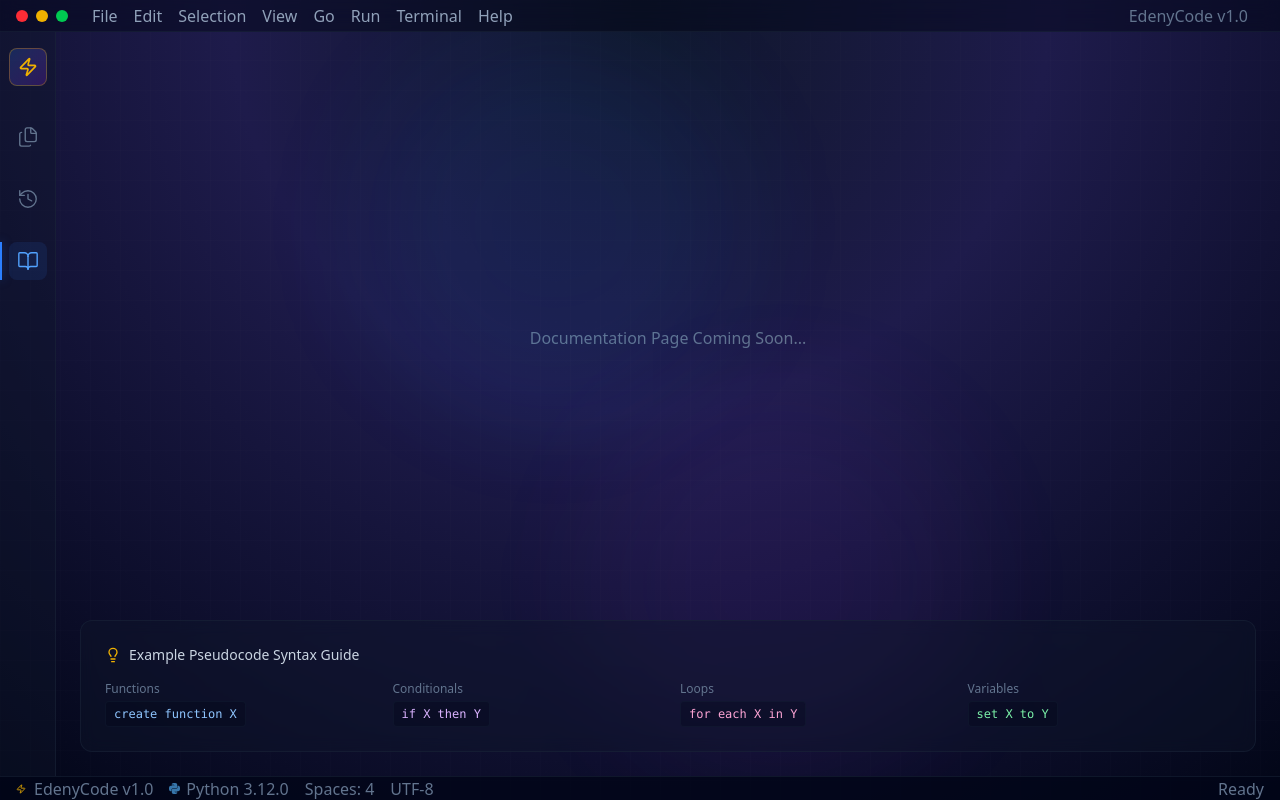
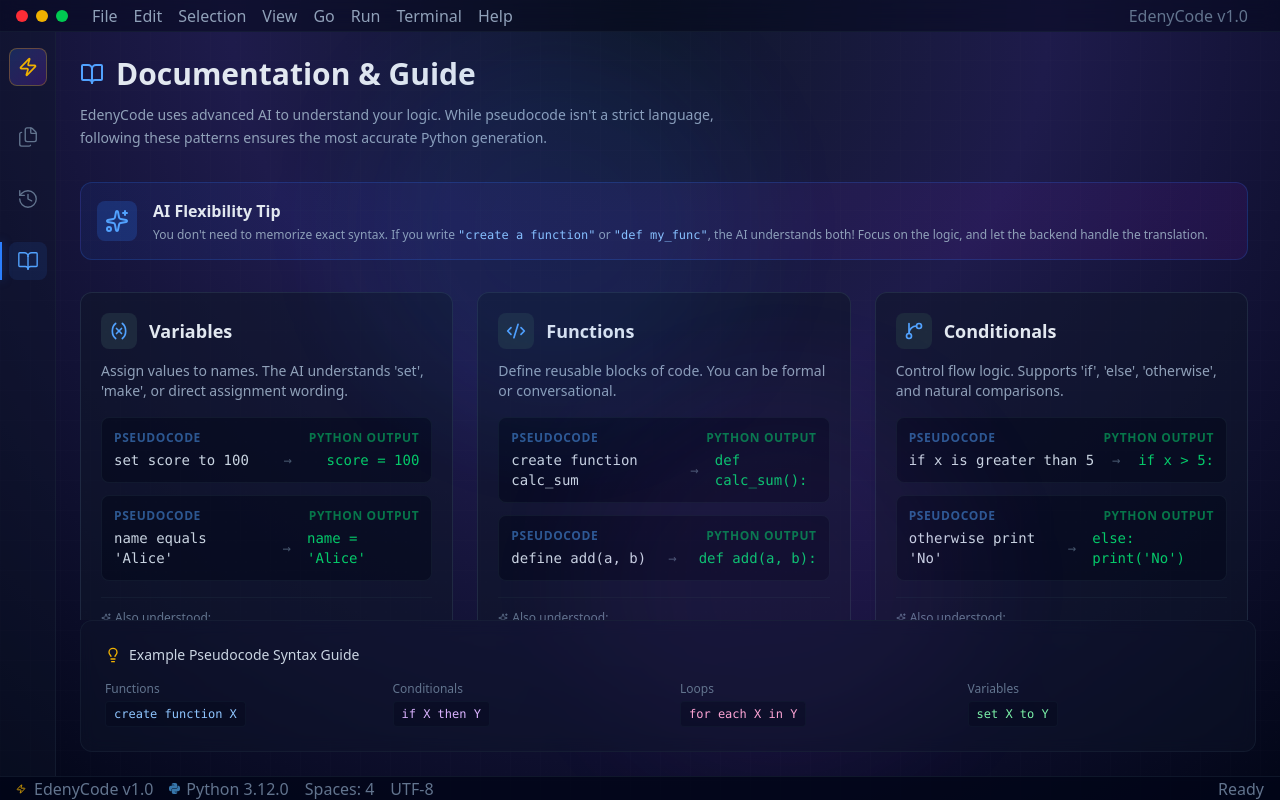
Before and after one commit to AbdullahHamadax/Pseudocode-To-Code-Converter, a React app in the folder frontend/: page / in a window 1280 px wide. Both pictures are taken after a click on the button 27 px from the left and 261 px from the top of the page. Built offline with nearby package versions, Linux system fonts and the light colour scheme; the HTML template or start-up script is replaced by a standard one.

Commit message:
feat: add documentation component with guides for pseudocode to Python conversion

```diff
--- a/frontend/src/App.tsx
+++ b/frontend/src/App.tsx
@@ -16,7 +16,7 @@
 import StatusBar from "./components/StatusBar";
 import SyntaxGuide from "./components/SyntaxGuide";
 import TopBar from "./components/TopBar";
-
+import Documentation from "./components/Documentation";
 // Type definition for History items
 interface HistoryItem {
   id: number;
@@ -280,9 +280,7 @@
           )}
 
           {activeView === "docs" && (
-            <div className="flex-1 flex items-center justify-center text-slate-500">
-              Documentation Page Coming Soon...
-            </div>
+          <Documentation />
           )}
 
           <SyntaxGuide />
--- /dev/null
+++ b/frontend/src/components/Documentation.tsx
@@ -0,0 +1,170 @@
+import {
+  BookOpen,
+  Variable,
+  GitBranch,
+  Repeat,
+  Code2,
+  Terminal,
+  List,
+  Sparkles,
+  CheckCircle2
+} from "lucide-react";
+
+const DocCard = ({ title, icon: Icon, description, examples, variations }: any) => (
+  <div className="bg-slate-900/60 border border-slate-700/50 rounded-xl p-5 hover:border-blue-500/30 transition-all hover:shadow-lg hover:shadow-blue-900/10 group">
+    <div className="flex items-center gap-3 mb-3">
+      <div className="p-2 bg-slate-800 rounded-lg text-blue-400 group-hover:text-blue-300 group-hover:scale-110 transition-all">
+        <Icon size={20} />
+      </div>
+      <h3 className="text-lg font-semibold text-slate-200">{title}</h3>
+    </div>
+
+    <p className="text-sm text-slate-400 mb-4 h-10">{description}</p>
+
+    <div className="space-y-3">
+      {examples.map((ex: any, i: number) => (
+        <div key={i} className="bg-slate-950/50 rounded-lg p-3 border border-slate-800/50">
+          <div className="flex justify-between items-center text-xs mb-1 opacity-50 uppercase tracking-wider font-semibold">
+            <span className="text-blue-400">Pseudocode</span>
+            <span className="text-green-400">Python Output</span>
+          </div>
+          <div className="flex justify-between items-center gap-4 font-mono text-xs md:text-sm">
+            <span className="text-slate-300">{ex.pseudo}</span>
+            <span className="text-slate-600">→</span>
+            <span className="text-green-400/90">{ex.python}</span>
+          </div>
+        </div>
+      ))}
+    </div>
+
+    {variations && (
+      <div className="mt-4 pt-3 border-t border-slate-800/50">
+        <p className="text-xs text-slate-500 mb-2 font-medium flex items-center gap-1">
+          <Sparkles size={10} /> Also understood:
+        </p>
+        <div className="flex flex-wrap gap-2">
+          {variations.map((v: string, i: number) => (
+            <span key={i} className="text-[10px] px-2 py-1 bg-slate-800/50 text-slate-400 rounded-full border border-slate-700/30">
+              "{v}"
+            </span>
+          ))}
+        </div>
+      </div>
+    )}
+  </div>
+);
+
+const Documentation = () => {
+  const guides = [
+    {
+      title: "Variables",
+      icon: Variable,
+      description: "Assign values to names. The AI understands 'set', 'make', or direct assignment wording.",
+      examples: [
+        { pseudo: "set score to 100", python: "score = 100" },
+        { pseudo: "name equals 'Alice'", python: "name = 'Alice'" }
+      ],
+      variations: ["make x 5", "let x be 5", "initialize count to 0"]
+    },
+    {
+      title: "Functions",
+      icon: Code2,
+      description: "Define reusable blocks of code. You can be formal or conversational.",
+      examples: [
+        { pseudo: "create function calc_sum", python: "def calc_sum():" },
+        { pseudo: "define add(a, b)", python: "def add(a, b):" }
+      ],
+      variations: ["function myFunc", "make a function called test", "def process"]
+    },
+    {
+      title: "Conditionals",
+      icon: GitBranch,
+      description: "Control flow logic. Supports 'if', 'else', 'otherwise', and natural comparisons.",
+      examples: [
+        { pseudo: "if x is greater than 5", python: "if x > 5:" },
+        { pseudo: "otherwise print 'No'", python: "else:\n    print('No')" }
+      ],
+      variations: ["if x > 10 then", "else if", "if name is 'John'"]
+    },
+    {
+      title: "Loops",
+      icon: Repeat,
+      description: "Iterate over lists or ranges. Works well with 'for each' or 'repeat' syntax.",
+      examples: [
+        { pseudo: "for each item in items", python: "for item in items:" },
+        { pseudo: "repeat 5 times", python: "for _ in range(5):" }
+      ],
+      variations: ["loop through data", "while x is true", "for i from 1 to 10"]
+    },
+    {
+      title: "Lists & Arrays",
+      icon: List,
+      description: "Create collections of data using keywords like 'list of' or simple brackets.",
+      examples: [
+        { pseudo: "set nums to list of 1, 2, 3", python: "nums = [1, 2, 3]" },
+        { pseudo: "add 5 to nums", python: "nums.append(5)" }
+      ],
+      variations: ["array of names", "create empty list", "nums = [10, 20]"]
+    },
+    {
+      title: "Output & Input",
+      icon: Terminal,
+      description: "Display text to the console or get user input.",
+      examples: [
+        { pseudo: "print 'Hello World'", python: "print('Hello World')" },
+        { pseudo: "ask user for name", python: "name = input('name: ')" }
+      ],
+      variations: ["display result", "show 'Error'", "output total"]
+    }
+  ];
+
+  return (
+    <div className="flex-1 overflow-y-auto pr-2 pb-10 custom-scrollbar">
+      {/* Header Section */}
+      <div className="mb-8">
+        <h2 className="text-3xl font-bold text-slate-200 flex items-center gap-3 mb-3">
+          <BookOpen className="text-blue-400" />
+          Documentation & Guide
+        </h2>
+        <p className="text-slate-400 max-w-2xl text-sm leading-relaxed">
+          EdenyCode uses advanced AI to understand your logic. While pseudocode isn't a strict language,
+          following these patterns ensures the most accurate Python generation.
+        </p>
+      </div>
+
+      {/* Pro Tips Banner */}
+      <div className="bg-gradient-to-r from-blue-900/20 to-purple-900/20 border border-blue-500/20 rounded-xl p-4 mb-8 flex flex-col md:flex-row gap-4 items-start md:items-center">
+        <div className="p-2 bg-blue-500/20 rounded-lg shrink-0">
+          <Sparkles className="text-blue-400" size={24} />
+        </div>
+        <div>
+          <h4 className="text-slate-200 font-semibold mb-1">AI Flexibility Tip</h4>
+          <p className="text-xs text-slate-400">
+            You don't need to memorize exact syntax. If you write <span className="text-blue-300 font-mono">"create a function"</span> or <span className="text-blue-300 font-mono">"def my_func"</span>, the AI understands both! Focus on the logic, and let the backend handle the translation.
+          </p>
+        </div>
+      </div>
+
+      {/* Grid Layout */}
+      <div className="grid grid-cols-1 md:grid-cols-2 lg:grid-cols-3 gap-6">
+        {guides.map((guide, index) => (
+          <DocCard key={index} {...guide} />
+        ))}
+      </div>
+
+      {/* Formatting Note */}
+      <div className="mt-8 p-4 border border-dashed border-slate-700 rounded-xl text-center">
+        <h4 className="text-slate-400 text-sm font-semibold mb-2 flex items-center justify-center gap-2">
+          <CheckCircle2 size={16} className="text-green-500" />
+          Indentation Matters
+        </h4>
+        <p className="text-xs text-slate-500">
+          Just like Python, try to indent your pseudocode to show which lines belong inside loops or functions.
+          However, the AI is smart enough to infer context most of the time!
+        </p>
+      </div>
+    </div>
+  );
+};
+
+export default Documentation;
```
